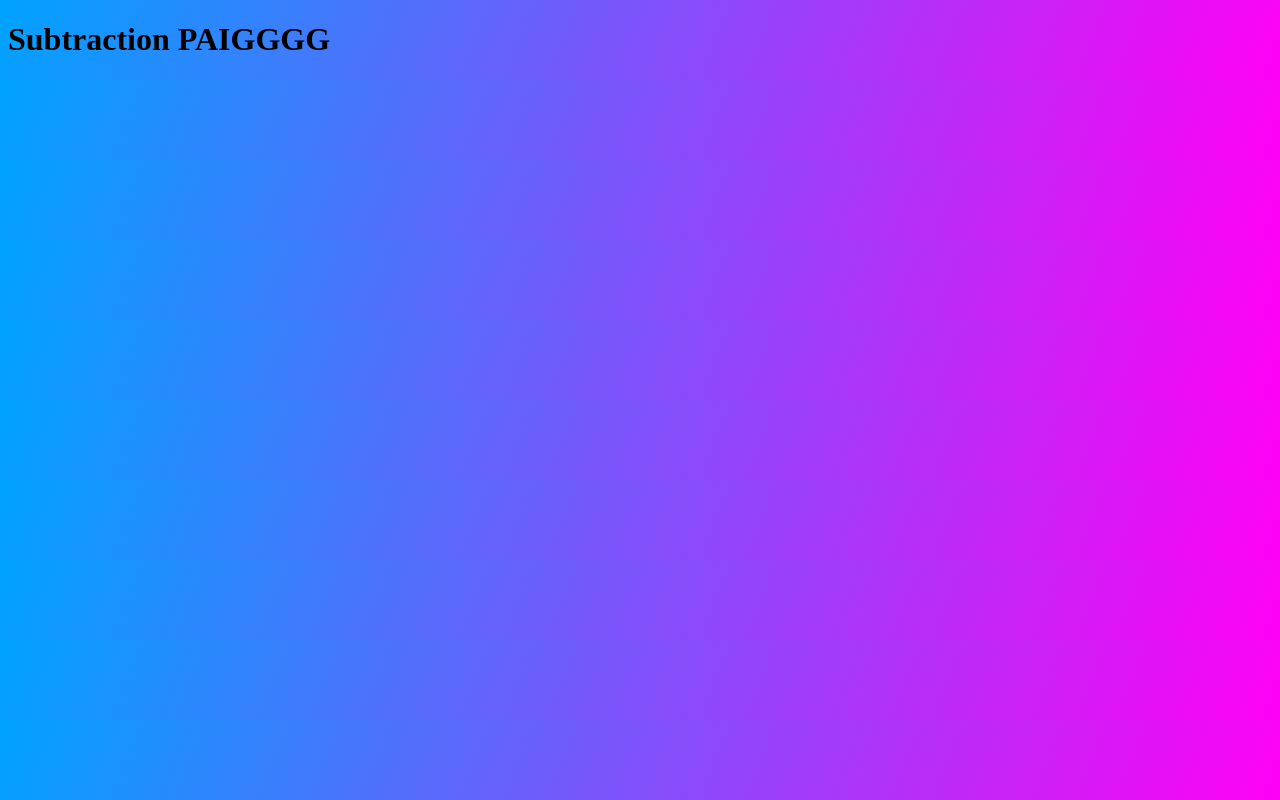
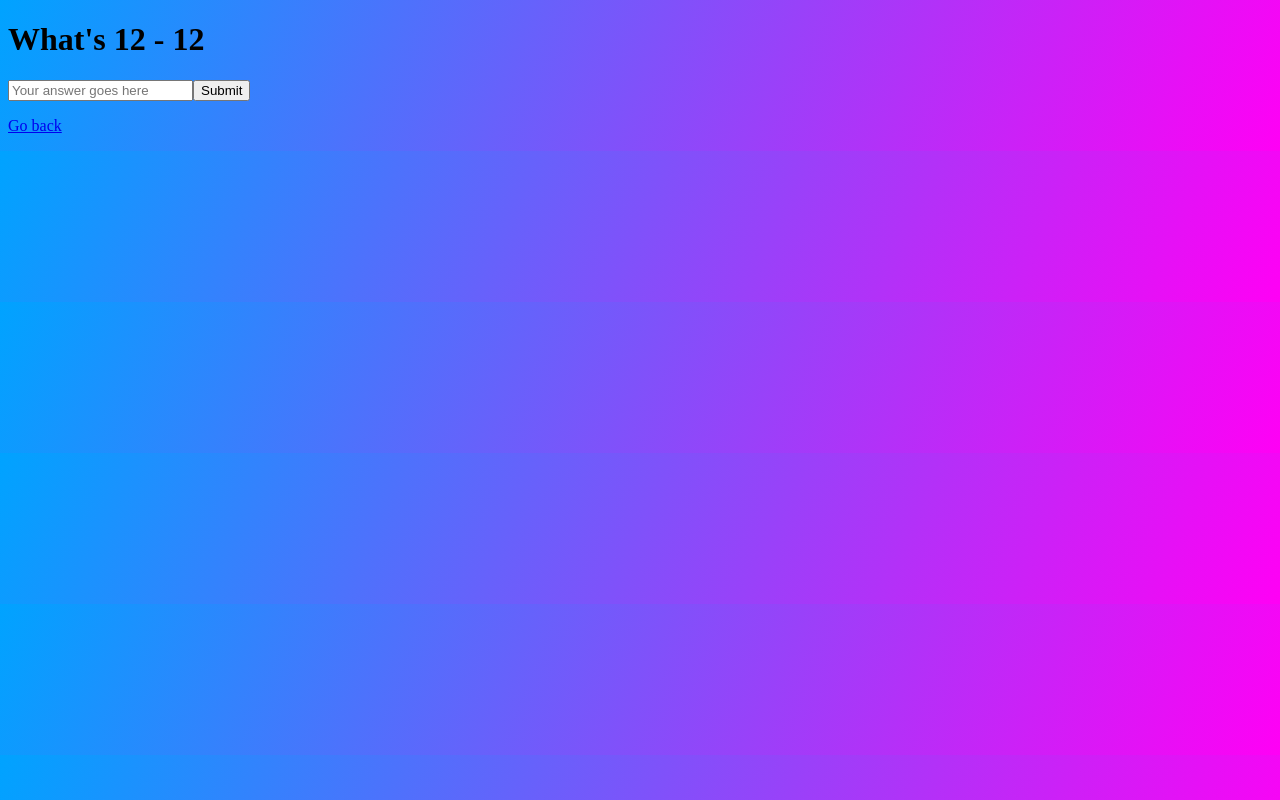
Before and after one commit to awesomearjun/Multimath, a React (Create React App) app: page /subtraction in a window 1280 px wide. Built offline with nearby package versions, Linux system fonts and the light colour scheme.

Commit message:
Done everything

```diff
--- a/src/components/Flashcards.js
+++ b/src/components/Flashcards.js
@@ -2,12 +2,24 @@ import { useRef } from "react"
 
 function Flashcards({title, answer}) {
   let answerBox = useRef('');
+  let incorrectCounter = 0;
 
   const handleClick = () => {
-    console.log(`answer typed: ${answerBox.current.value}`);
+    console.log(answerBox.current.value)
 
     if (answerBox.current.value == answer) {
-      console.log("CORRECT MY GUY");
+      alert("Correct!")
+      window.location.reload();
+    } else {
+      if (incorrectCounter >= 5) {
+        alert(`Not quite, the answer is ${answer}. Nice work!`)
+      } else {
+        alert("Incorrect")
+        incorrectCounter += 1;
+        console.log(incorrectCounter)
+        answerBox.current.value = "";
+      }
+
     }
   }
 
--- /dev/null
+++ b/src/components/GenerateNumber.js
@@ -0,0 +1,5 @@
+function generateNumber(max) {
+    return Math.floor(Math.random() * max);
+}
+
+export default generateNumber;
--- /dev/null
+++ b/src/components/LinkToHome.js
@@ -0,0 +1,12 @@
+import { Link } from "react-router-dom";
+
+function LinkToHome() {
+    return (
+        <Link to="/">
+            <p>Go back</p>
+        </Link>
+    )
+}
+
+
+export default LinkToHome;
--- a/src/pages/Addition.js
+++ b/src/pages/Addition.js
@@ -1,11 +1,16 @@
 import Flashcards from "../components/Flashcards";
+import generateNumber from "../components/GenerateNumber"
+import LinkToHome from "../components/LinkToHome"
 
 function Addition() {
+    let numbers = [generateNumber(13), generateNumber(13)];
+
     return (
         <div>
-            <Flashcards title="Waz 9 pluz 10?" answer="21" />
+            <Flashcards title={`What's ${numbers[0]} + ${numbers[1]}`} answer={numbers[0] + numbers[1]} />
+            <LinkToHome />
         </div>
     )
 }
 
-export default Addition
+export default Addition;
--- a/src/pages/Division.js
+++ b/src/pages/Division.js
@@ -1,7 +1,20 @@
+import Flashcards from "../components/Flashcards";
+import generateNumber from "../components/GenerateNumber"
+import LinkToHome from "../components/LinkToHome"
+
 function Division() {
+    let numbers = [generateNumber(13), generateNumber(13)];
+
+    if (numbers[0] < numbers[1]) {
+        numbers[0] = 12;
+    }
+
     return (
-        <h1>Division PAIGGGG</h1>
+        <div>
+            <Flashcards title={`What's ${numbers[0]} ÷ ${numbers[1]}`} answer={numbers[0] / numbers[1]} />
+            <LinkToHome />
+        </div>
     )
 }
 
-export default Division
+export default Division;
--- a/src/pages/Home.js
+++ b/src/pages/Home.js
@@ -2,7 +2,7 @@ import Links from "../components/Links"
 
 function Home() {
     return <div>
-      <h1>Chose your operation:</h1>
+      <h1 id="title">Chose your tool:</h1>
       <div className="cards">
         <Links />
       </div>
--- a/src/pages/Multiplication.js
+++ b/src/pages/Multiplication.js
@@ -1,7 +1,16 @@
+import Flashcards from "../components/Flashcards";
+import generateNumber from "../components/GenerateNumber"
+import LinkToHome from "../components/LinkToHome"
+
 function Multiplication() {
+    let numbers = [generateNumber(13), generateNumber(13)];
+
     return (
-        <h1>Multiplication PAIGGGG</h1>
+        <div>
+            <Flashcards title={`What's ${numbers[0]} × ${numbers[1]}`} answer={numbers[0] * numbers[1]} />
+            <LinkToHome />
+        </div>
     )
 }
 
-export default Multiplication
+export default Multiplication;
--- a/src/pages/Subtraction.js
+++ b/src/pages/Subtraction.js
@@ -1,7 +1,20 @@
+import Flashcards from "../components/Flashcards";
+import generateNumber from "../components/GenerateNumber"
+import LinkToHome from "../components/LinkToHome"
+
 function Subtraction() {
+    let numbers = [generateNumber(13), generateNumber(13)];
+
+    if (numbers[0] < numbers[1]) {
+        numbers[0] = 12;
+    }
+
     return (
-        <h1>Subtraction PAIGGGG</h1>
+        <div>
+            <Flashcards title={`What's ${numbers[0]} - ${numbers[1]}`} answer={numbers[0] - numbers[1]} />
+            <LinkToHome />
+        </div>
     )
 }
 
-export default Subtraction
+export default Subtraction;
```
